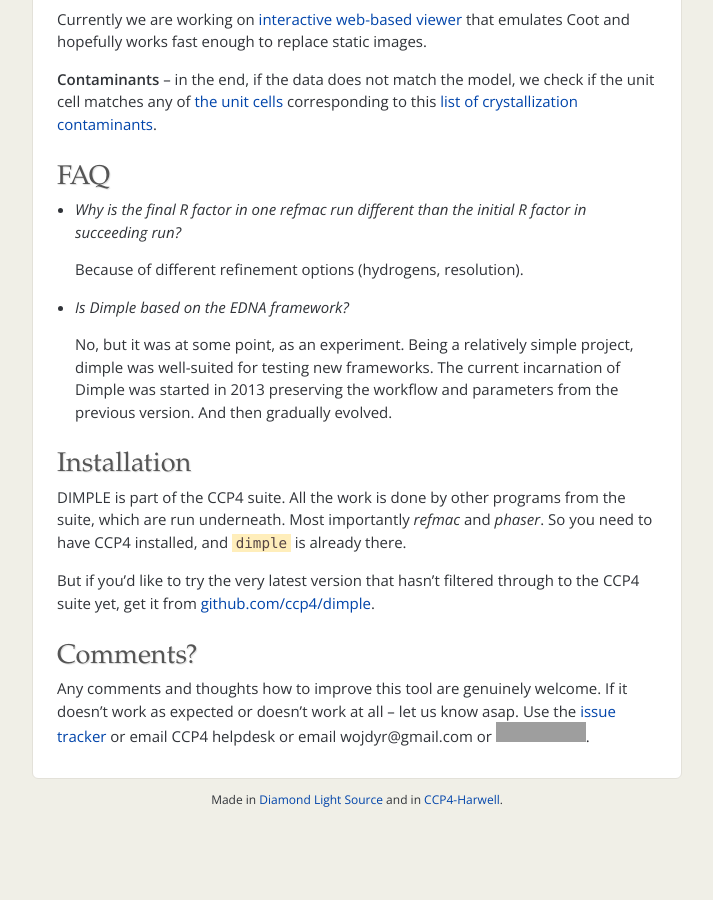
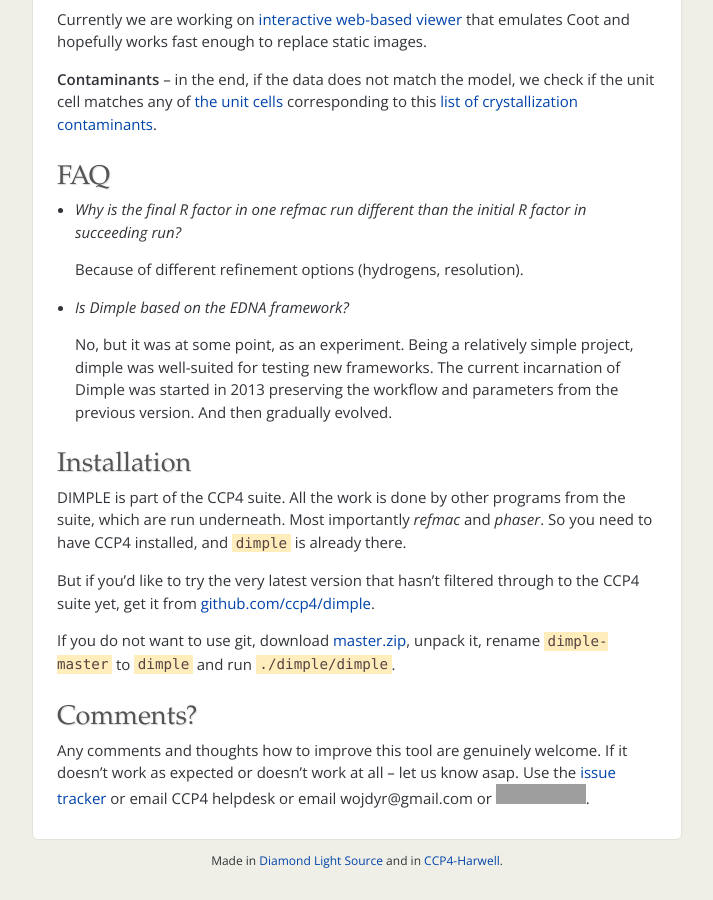
Before and after one commit to ccp4/dimple, a Jekyll site: the page built from index.md, in a window 1280 px wide and 900 px high, scrolled down 3012 px. Shown: the whole window, without its empty margins (283-996 px from the left). Built offline with Jekyll 4.4.1, drawn with Linux system fonts in a browser that asks for light colours; our own code applies the rules of GitHub Pages for plain Markdown files; before the commit the page ends 3851 px from its top, so only the background shows below that; grey boxes are pictures that could not be loaded.

Commit message:
elaborate on how to download the latest version

```diff
--- a/index.md
+++ b/index.md
@@ -184,6 +184,10 @@
 through to the CCP4 suite yet, get it from
 [github.com/ccp4/dimple](https://github.com/ccp4/dimple).
 
+If you do not want to use git, download
+[master.zip](https://github.com/ccp4/dimple/archive/master.zip),
+unpack it, rename `dimple-master` to `dimple` and run `./dimple/dimple`.
+
 ## Comments? ##
 
 Any comments and thoughts how to improve this tool are genuinely welcome.
```
